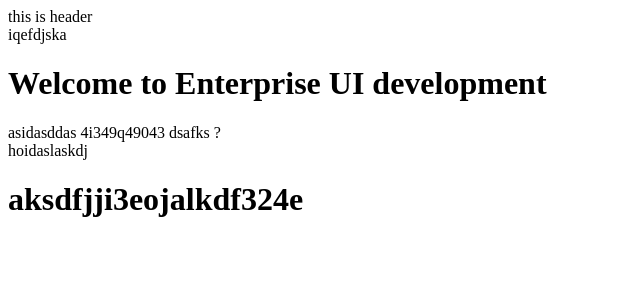
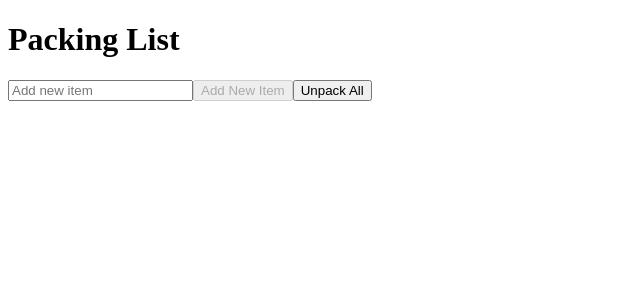
Before and after one commit to ihtishamm/unit-testing, a React (Vite) app: page / in a window 1280 px wide. Shown: the top 300 px of the page, without its empty margins (0-640 px from the left). Built offline with nearby package versions, Linux system fonts and the light colour scheme.

Commit message:
configure reduxt toolkit and create the packing list

```diff
--- a/package.json
+++ b/package.json
@@ -17,8 +17,10 @@
     "test:accessibility": "vitest accessibility --run"
   },
   "dependencies": {
+    "@reduxjs/toolkit": "^2.9.0",
     "react": "^19.1.0",
-    "react-dom": "^19.1.0"
+    "react-dom": "^19.1.0",
+    "react-redux": "^9.2.0"
   },
   "devDependencies": {
     "@eslint/js": "^9.30.1",
--- a/src/App.tsx
+++ b/src/App.tsx
@@ -1,11 +1,9 @@
+import PackingList from './examples/PackingList';
+
 function App() {
   return (
     <div>
-      <header>this is header</header>
-      iqefdjska
-      <h1>Welcome to Enterprise UI development</h1>asidasddas 4i349q49043 dsafks
-      ?<div className="sadlkfsklfaskjldfa"></div>
-      hoidaslaskdj <h1> aksdfjji3eojalkdf324e</h1>
+      <PackingList />
     </div>
   );
 }
--- /dev/null
+++ b/src/examples/PackingList.tsx
@@ -0,0 +1,93 @@
+import { useSelector, useDispatch } from 'react-redux';
+
+import {
+  addItem,
+  togglePacked,
+  editItem,
+  deleteItem,
+  unpackAll,
+} from '../store/packing-list-slice';
+import { useState } from 'react';
+import { nanoid } from 'nanoid';
+import type { RootState } from '../store/store';
+
+export default function PackingList() {
+  const items = useSelector((state: RootState) => state.packingList.items);
+  const dispatch = useDispatch();
+
+  const [newItem, setNewItem] = useState('');
+  const [editingId, setEditingId] = useState<string | null>(null);
+  const [editValue, setEditValue] = useState('');
+
+  const handleAdd = () => {
+    if (!newItem.trim()) return;
+    dispatch(addItem({ id: nanoid(), name: newItem }));
+    setNewItem('');
+  };
+
+  const handleSaveEdit = (id: string) => {
+    if (!editValue.trim()) return;
+    dispatch(editItem({ id, name: editValue }));
+    setEditingId(null);
+    setEditValue('');
+  };
+
+  return (
+    <div>
+      <h1>Packing List</h1>
+
+      {/* Add Item */}
+      <input
+        aria-label="New Item"
+        value={newItem}
+        onChange={(e) => setNewItem(e.target.value)}
+        placeholder="Add new item"
+      />
+      <button onClick={handleAdd} disabled={!newItem.trim()}>
+        Add New Item
+      </button>
+      <button onClick={() => dispatch(unpackAll())}>Unpack All</button>
+
+      <ul>
+        {items.map((item) => (
+          <li key={item.id}>
+            {editingId === item.id ? (
+              <>
+                <input
+                  value={editValue}
+                  onChange={(e) => setEditValue(e.target.value)}
+                />
+                <button onClick={() => handleSaveEdit(item.id)}>Save</button>
+                <button onClick={() => setEditingId(null)}>Cancel</button>
+              </>
+            ) : (
+              <>
+                <span
+                  style={{
+                    textDecoration: item.packed ? 'line-through' : 'none',
+                  }}
+                >
+                  {item.name}
+                </span>
+                <button onClick={() => dispatch(togglePacked(item.id))}>
+                  {item.packed ? 'Unpack' : 'Pack'}
+                </button>
+                <button
+                  onClick={() => {
+                    setEditingId(item.id);
+                    setEditValue(item.name);
+                  }}
+                >
+                  Edit
+                </button>
+                <button onClick={() => dispatch(deleteItem(item.id))}>
+                  Delete
+                </button>
+              </>
+            )}
+          </li>
+        ))}
+      </ul>
+    </div>
+  );
+}
--- a/src/main.tsx
+++ b/src/main.tsx
@@ -2,9 +2,13 @@ import { StrictMode } from 'react';
 import { createRoot } from 'react-dom/client';
 import './index.css';
 import App from './App.tsx';
+import { Provider } from 'react-redux';
+import { store } from './store/store.ts';
 
 createRoot(document.getElementById('root')!).render(
   <StrictMode>
-    <App />
+    <Provider store={store}>
+      <App />
+    </Provider>
   </StrictMode>,
 );
--- /dev/null
+++ b/src/store/packing-list-slice.ts
@@ -0,0 +1,47 @@
+import { createSlice, type PayloadAction } from '@reduxjs/toolkit';
+
+type PackingItem = {
+  id: string;
+  name: string;
+  packed: boolean;
+};
+
+type PackingListState = {
+  items: PackingItem[];
+};
+
+const initialState: PackingListState = {
+  items: [],
+};
+
+const packingListSlice = createSlice({
+  name: 'packingList',
+  initialState,
+  reducers: {
+    addItem: (state, action: PayloadAction<{ id: string; name: string }>) => {
+      state.items.push({
+        id: action.payload.id,
+        name: action.payload.name,
+        packed: false,
+      });
+    },
+    togglePacked: (state, action: PayloadAction<string>) => {
+      const item = state.items.find((i) => i.id === action.payload);
+      if (item) item.packed = !item.packed;
+    },
+    editItem: (state, action: PayloadAction<{ id: string; name: string }>) => {
+      const item = state.items.find((i) => i.id === action.payload.id);
+      if (item) item.name = action.payload.name;
+    },
+    deleteItem: (state, action: PayloadAction<string>) => {
+      state.items = state.items.filter((i) => i.id !== action.payload);
+    },
+    unpackAll: (state) => {
+      state.items.forEach((i) => (i.packed = false));
+    },
+  },
+});
+
+export const { addItem, togglePacked, editItem, deleteItem, unpackAll } =
+  packingListSlice.actions;
+export default packingListSlice.reducer;
--- /dev/null
+++ b/src/store/store.ts
@@ -0,0 +1,10 @@
+import { configureStore } from '@reduxjs/toolkit';
+import packingListReducer from './packing-list-slice';
+export const store = configureStore({
+  reducer: {
+    packingList: packingListReducer,
+  },
+});
+
+export type RootState = ReturnType<typeof store.getState>;
+export type AppDispatch = typeof store.dispatch;
```
Also changed, not shown: 1 other file (tests, documents, lock files or other folders).
